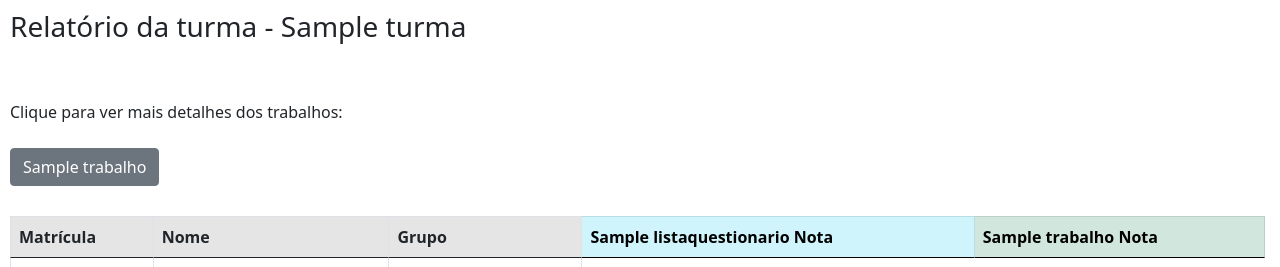
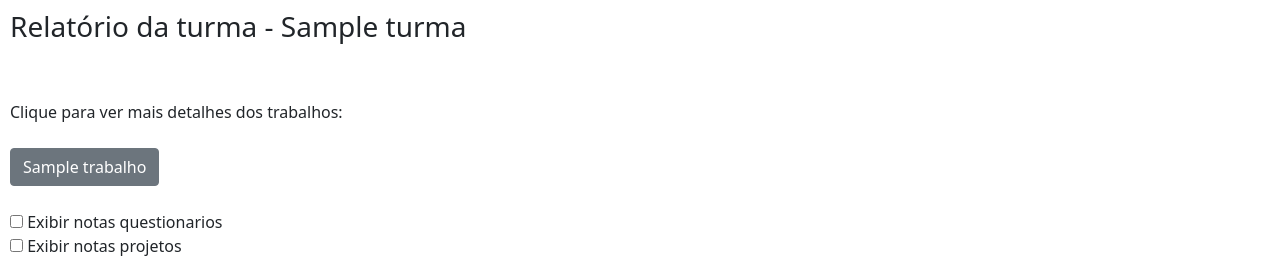
Before and after one commit to rodrigo-aniceto/ProjPlag, a Flask app: template src/templates/relatorioturma.html in a window 1280 px wide. Shown: the part 56-323 px from the top of the page. Run offline with Flask 2, Linux system fonts and the light colour scheme; the template is opened without the code that fills it: most values are stand-ins (such as "Sample title", 1, 10 or a date in 2020); lists and menus that the app fills with data are empty; parts of the project's set-up code (start-up, migrations or seed data) failed here and were passed over; some libraries are stand-ins or nearby versions.

Commit message:
opção formatação tabela tumra

```diff
--- a/src/templates/relatorioturma.html
+++ b/src/templates/relatorioturma.html
@@ -24,6 +24,10 @@
     <br><br>
     {% endif %}
 
+    <input type="checkbox" id="showquest" name="showquest" value="">
+    <label for="showquest">Exibir notas questionarios</label><br>
+    <input type="checkbox" id="showproj" name="showproj" value="">
+    <label for="showproj">Exibir notas projetos</label><br><br>
 
     <table id="alunos-turma" class="table table-bordered table-condensed table-hover">
         <thead>
```
